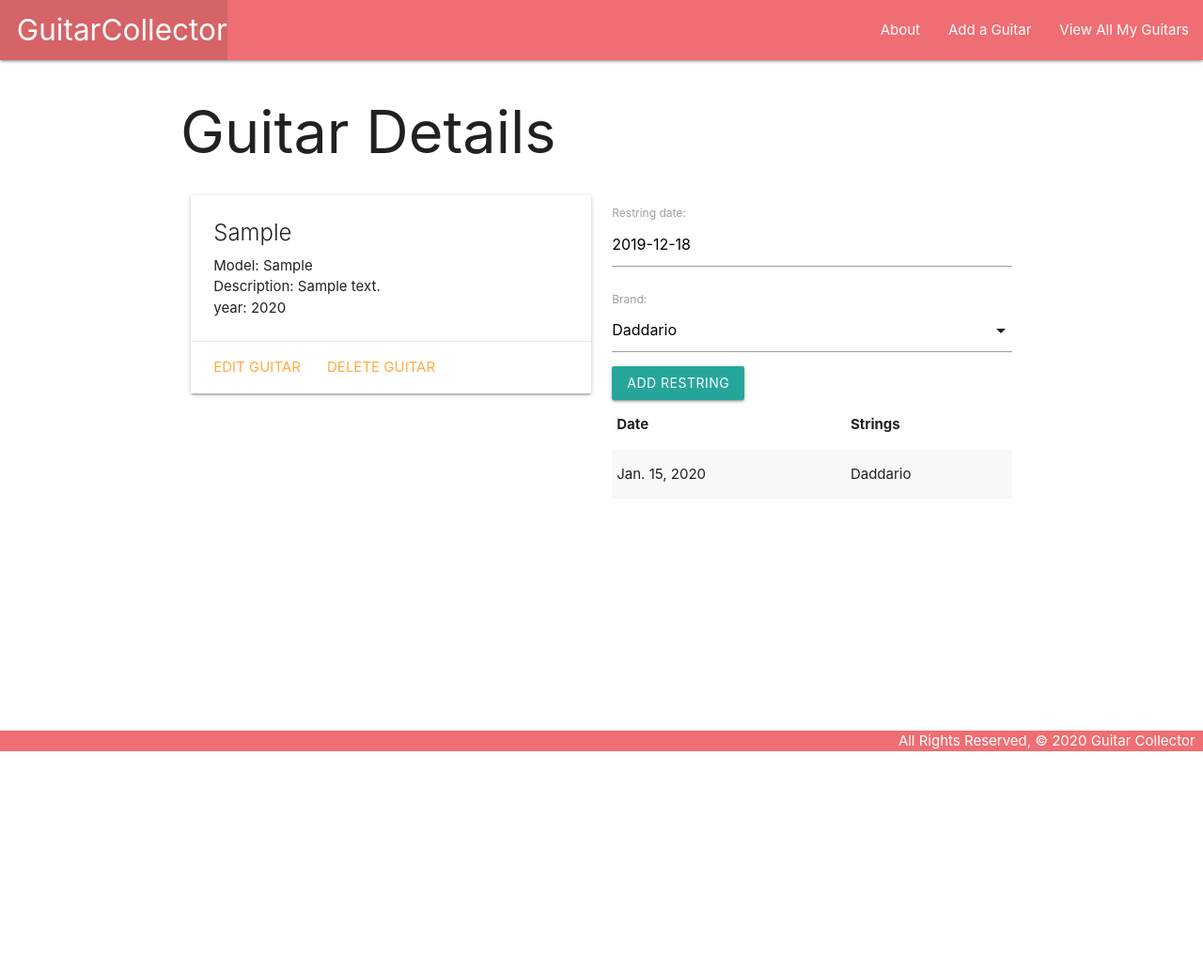
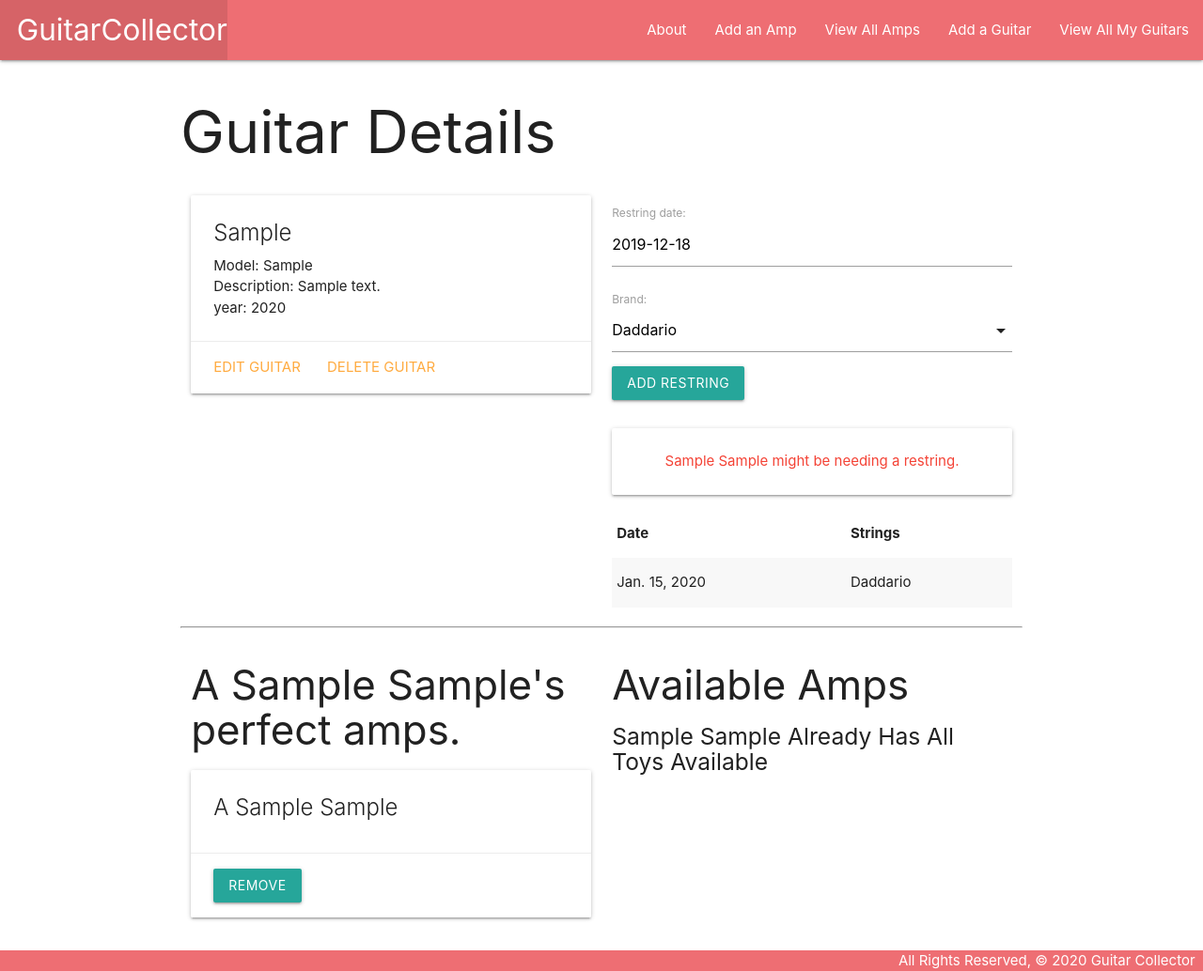
Before and after one commit to Msartain/guitar_collector, a Django app: page /guitars/1/ in a window 1280 px wide. Shown: the whole page at 94% size. Before the commit the page ends 800 px from the top, so only its background shows below. Run offline with Django 3.2, Linux system fonts and the light colour scheme; tables that the repository leaves empty hold one stand-in row (values such as "Sample post").

Commit message:
added many to many relationship and functionality for guitar amps

```diff
--- a/main_app/admin.py
+++ b/main_app/admin.py
@@ -1,7 +1,7 @@
 from django.contrib import admin
-from .models import Guitar, Restring
+from .models import Guitar, Restring, Amp
 # Register your models here.
 
 admin.site.register(Guitar)
-
 admin.site.register(Restring)
+admin.site.register(Amp)
--- a/main_app/models.py
+++ b/main_app/models.py
@@ -1,5 +1,6 @@
 from django.db import models
 from django.urls import reverse
+from datetime import date
 
 STRINGS = (
     ('Dad', 'Daddario'),
@@ -8,17 +9,22 @@ STRINGS = (
     ('Elx', 'Elixar')
 )
 
-GUAGES = (
-    ('10-42'),
-    ('11-52'),
-    ('09-42')
-)
+class Amp(models.Model):
+    brand = models.CharField(max_length=20)
+    model = models.CharField(max_length=20)
+
+    def __str__(self):
+        return self.brand
+
+    def get_absolute_url(self):
+        return reverse('toys_detail', kwargs={'pk': self.id})
 
 class Guitar(models.Model):
     brand = models.CharField(max_length=50)
     model = models.CharField(max_length=50)
     description = models.TextField(max_length=250)
     year = models.IntegerField()
+    amps = models.ManyToManyField(Amp)
 
     def __str__(self):
         return f'{self.brand} {self.model} ({self.id})'
@@ -26,6 +32,10 @@ class Guitar(models.Model):
     def get_absolute_url(self):
         return reverse('detail', kwargs={'guitar_id': self.id})
 
+    def restrung_recently(self):
+        # we need to get the latest date and filter by it
+        # check if that date is more than six months using date.today()
+        return self.restring_set.filter(date=date.today())
 
 class Restring(models.Model):
     date = models.DateField('restring date')
@@ -34,11 +44,6 @@ class Restring(models.Model):
         choices=STRINGS,
         default=STRINGS[0][0]
         )
-    # guage = models.CharField(
-    #     max_length=30,
-    #     choices=GUAGES,
-    #     default=GUAGES[0][0]
-    #     )
 
     guitar = models.ForeignKey(Guitar, on_delete=models.CASCADE)
 
--- a/main_app/templates/base.html
+++ b/main_app/templates/base.html
@@ -19,6 +19,8 @@
         </ul>
         <ul class="right">
           <li><a href="{% url 'about' %}">About</a></li>
+          <li><a href="{% url 'amps_create' %}">Add an Amp</a></li>
+          <li><a href="{% url 'amps_index' %}">View All Amps</a></li>
           <li><a href="{% url 'guitars_create' %}">Add a Guitar</a></li>
           <li><a href="{% url 'index' %}">View All My Guitars</a></li>
         </ul>
--- a/main_app/templates/guitars/detail.html
+++ b/main_app/templates/guitars/detail.html
@@ -28,6 +28,12 @@
       {{ restring_form.as_p }}
       <input type="submit" class="btn" value="Add Restring">
     </form>
+    <br>
+    {% if guitar.restrung_recently %}
+      <div class="card-panel teal-text center-align">{{guitar.brand}} {{guitar.model}} has been restrung recently and should be sounding sweet!</div>
+    {% else %}
+      <div class="card-panel red-text center-align">{{guitar.brand}} {{guitar.model}} might be needing a restring.</div>
+    {% endif %}
     <table class="striped">
       <thead>
         <tr><th>Date</th><th>Strings</th></tr>
@@ -41,6 +47,53 @@
         {% endfor %}
       </tbody>
     </table>
+  </div>
+</div>
+<hr>
+<div class="row">
+  <div class="col s6">
+    <h3>A {{ guitar.brand }} {{ guitar.model }}'s perfect amps.</h3>
+    {% if guitar.amps.count %}
+      {% for amp in guitar.amps.all %}
+        <div class="card">
+          <div class="card-content">
+            <span class="card-title">
+              A {{ amp.brand }} {{ amp.model }}
+            </span>
+          </div>
+          <div class="card-action">
+            <form action="{% url 'unassoc_amp' guitar.id amp.id %}" method="post">
+                {% csrf_token %}
+              <button type="submit" class="btn">Remove</button>
+            </form>
+          </div>
+        </div>
+      {% endfor %}
+    {% else %}
+      <h5>No Amps :(</h5>
+    {% endif %}
+  </div>
+  <div class="col s6">
+    <h3>Available Amps</h3>
+    {% if amps.count %}
+      {% for amp in amps.all %}
+        <div class="card">
+          <div class="card-content">
+            <span class="card-title">
+              A {{ amp.brand }} {{ amp.model }}
+            </span>
+          </div>
+          <div class="card-action">
+            <form action="{% url 'assoc_amp' guitar.id amp.id %}" method="post">
+              {% csrf_token %}
+              <button type="submit" class="btn">Add</button>
+            </form>
+          </div>
+        </div>
+      {% endfor %}
+    {% else %}
+      <h5>{{ guitar.brand }} {{ guitar.model }} Already Has All Toys Available</h5>
+    {% endif %}
   </div>
 </div>
 
--- a/main_app/urls.py
+++ b/main_app/urls.py
@@ -10,5 +10,11 @@ urlpatterns = [
     path('guitars/<int:pk>/update/', views.GuitarUpdate.as_view(), name='guitars_update'),
     path('guitars/<int:pk>/delete', views.GuitarDelete.as_view(), name='guitars_delete'),
     path('guitars/<int:guitar_id>/add_restring/', views.add_restring, name='add_restring'),
-
+    path('guitars/<int:guitar_id>/assoc_amp/<int:amp_id>/', views.assoc_amp, name='assoc_amp'),
+    path('guitars/<int:guitar_id>/unassoc_amp/<int:amp_id>/', views.unassoc_amp, name='unassoc_amp'),
+    path('amps/', views.AmpList.as_view(), name='amps_index'),
+    path('amps/<int:pk>/', views.AmpDetail.as_view(), name='amps_detail'),
+    path('amps/create/', views.AmpCreate.as_view(), name='amps_create'),
+    path('amps/<int:pk>/update/', views.AmpUpdate.as_view(), name='amps_update'),
+    path('amps/<int:pk>/delete/', views.AmpDelete.as_view(), name='amps_delete'),
 ]
--- a/main_app/views.py
+++ b/main_app/views.py
@@ -1,6 +1,7 @@
 from django.shortcuts import render, redirect
 from django.views.generic.edit import CreateView, UpdateView, DeleteView
-from .models import Guitar
+from django.views.generic import ListView, DetailView
+from .models import Guitar, Amp
 from .forms import RestringForm
 
 # Create your views here.
@@ -18,10 +19,12 @@ def guitars_index(request):
 
 def guitars_detail(request, guitar_id):
     guitar = Guitar.objects.get(id=guitar_id)
+    amps_guitar_doesnt_have = Amp.objects.exclude(id__in = guitar.amps.all().values_list('id'))
     restring_form = RestringForm()
     return render(request, 'guitars/detail.html', {
         'guitar' : guitar,
-        'restring_form': restring_form
+        'restring_form': restring_form,
+        'amps': amps_guitar_doesnt_have
         })
 
 
@@ -45,3 +48,29 @@ def add_restring(request, guitar_id):
         new_restring.guitar_id = guitar_id
         new_restring.save()
         return redirect('detail', guitar_id=guitar_id)
+
+def assoc_amp(request, guitar_id, amp_id):
+    Guitar.objects.get(id=guitar_id).amps.add(amp_id)
+    return redirect('detail', guitar_id=guitar_id)
+
+def unassoc_amp(request, guitar_id, amp_id):
+    Guitar.objects.get(id=guitar_id).amps.remove(amp_id)
+    return redirect('detail', guitar_id=guitar_id)
+
+class AmpList(ListView):
+  model = Amp
+
+class AmpDetail(DetailView):
+  model = Amp
+
+class AmpCreate(CreateView):
+  model = Amp
+  fields = '__all__'
+
+class AmpUpdate(UpdateView):
+  model = Amp
+  fields = ['brand', 'model']
+
+class AmpDelete(DeleteView):
+  model = Amp
+  success_url = '/amps/'
```
Also changed, not shown: main_app/templates/main_app/amp_confirm_delete.html (added, +13 -0 lines), main_app/templates/main_app/amp_detail.html (added, +20 -0 lines), main_app/templates/main_app/amp_form.html (added, +19 -0 lines), main_app/templates/main_app/amp_list.html (added, +17 -0 lines), main_app/migrations/0003_auto_20191218_0109.py (added), main_app/migrations/0004_guitar_amps.py (added).
